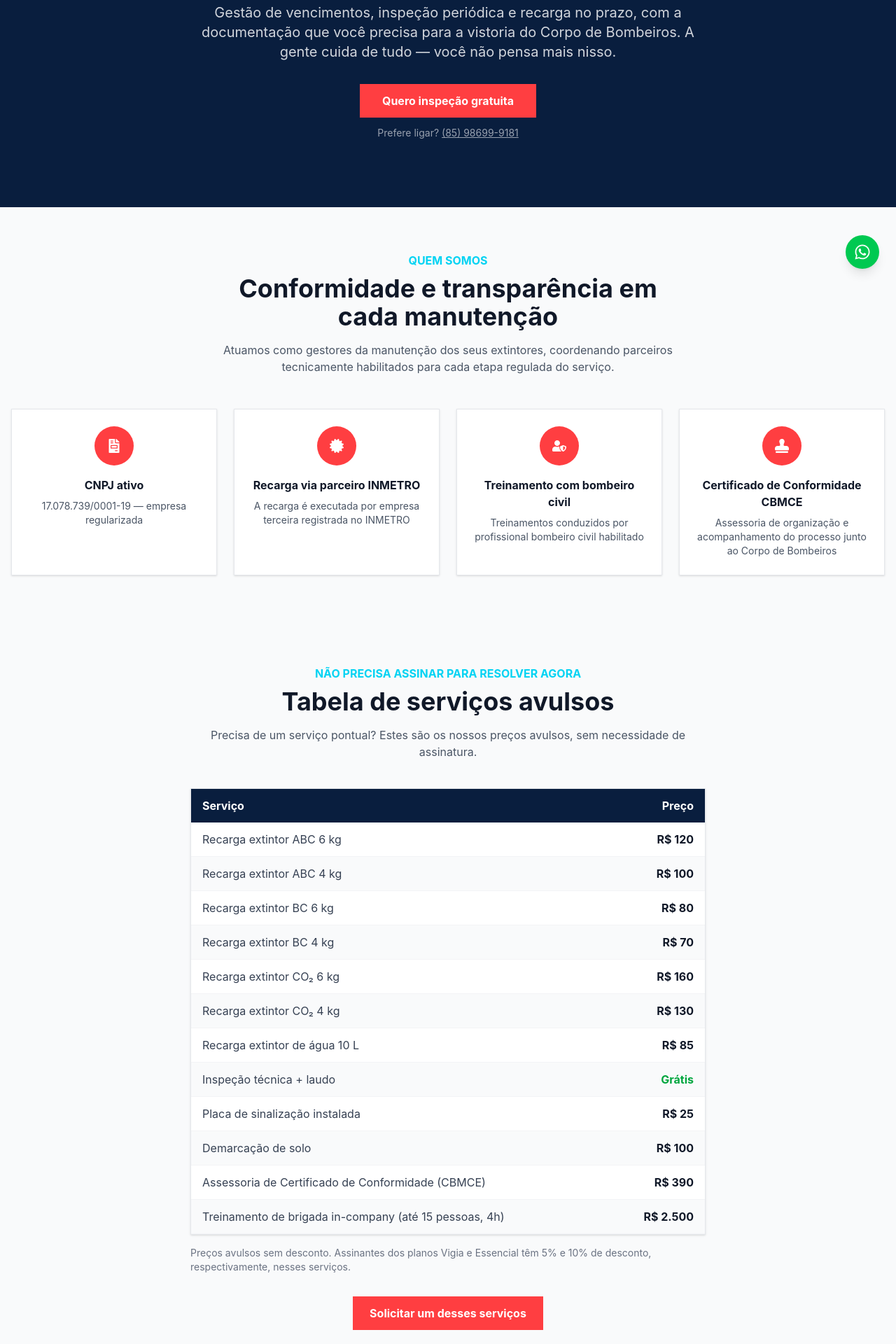
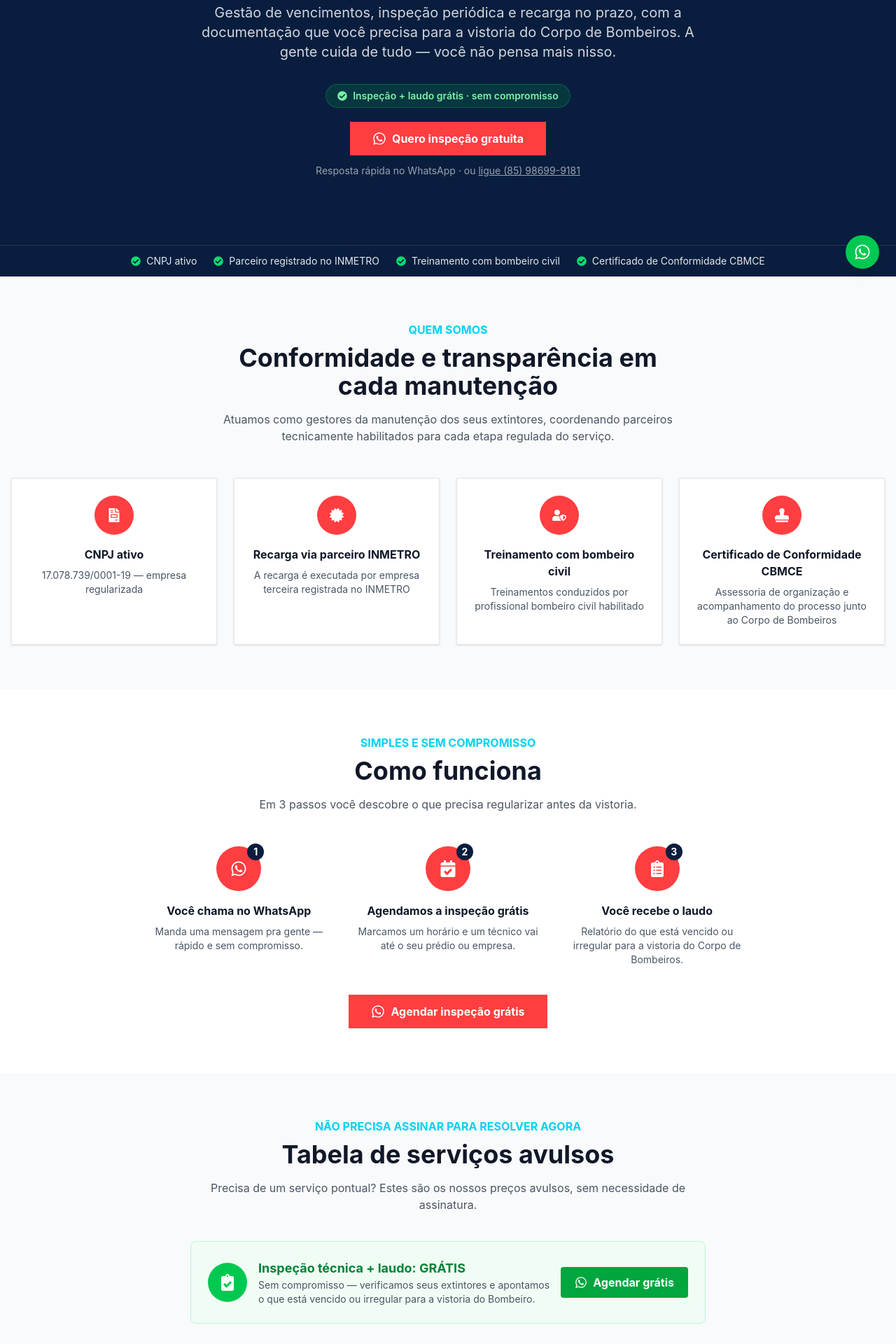
Before and after one commit to efemoreira/guardiao, a Next.js app: page /anuncio in a window 1280 px wide. Shown: the part 320-2240 px from the top of the page at 70% size. Built offline with nearby package versions, Linux system fonts and the light colour scheme.

Commit message:
feat: adiciona novas seções e componentes para aprimorar a experiência do usuário no anúncio

```diff
--- a/src/components/anuncio/AnuncioContent.tsx
+++ b/src/components/anuncio/AnuncioContent.tsx
@@ -3,7 +3,9 @@
 import React from 'react';
 import AnuncioLayout from './AnuncioLayout';
 import LandingHero from './AnuncioHero';
+import CredentialsStrip from './CredentialsStrip';
 import TrustSection from './TrustSection';
+import ComoFuncionaSection from './ComoFuncionaSection';
 import PricingSection from '../home/PricingSection';
 import WaterModuleSection from './WaterModuleSection';
 import AvulsosSection from './AvulsosSection';
@@ -17,8 +19,12 @@ const AnuncioContent: React.FC = () => {
       <SectionView name="anuncio_hero">
         <LandingHero />
       </SectionView>
+      <CredentialsStrip />
       <SectionView name="anuncio_trust">
         <TrustSection />
+      </SectionView>
+      <SectionView name="anuncio_como_funciona">
+        <ComoFuncionaSection />
       </SectionView>
       <SectionView name="anuncio_avulsos">
         <AvulsosSection />
--- a/src/components/anuncio/AnuncioHero.tsx
+++ b/src/components/anuncio/AnuncioHero.tsx
@@ -4,6 +4,7 @@ import Link from 'next/link';
 import { landingHeroStrings } from '../../lib/defaultStrings/landingHeroStrings';
 import { trackWhatsAppClick, trackPhoneCallClick } from '../../lib/analytics';
 import { generateWhatsAppLink } from '../../lib/utils/utils';
+import { Icon } from '../../utils/IconUtil';
 
 interface LandingHeroProps {
   title?: string;
@@ -71,23 +72,30 @@ const LandingHero: React.FC<LandingHeroProps> = ({
           animate={{ opacity: 1, y: 0 }}
           transition={{ delay: 0.4 }}
         >
+          <div className="mb-5 inline-flex items-center gap-2 bg-green-500/15 text-green-300 border border-green-500/30 rounded-full py-1.5 px-4 text-sm font-semibold">
+            <Icon icon="FaCheckCircle" />
+            <span>Inspeção + laudo grátis · sem compromisso</span>
+          </div>
+          <div>
             <Link
               href={generateWhatsAppLink(phoneNumber, message)}
               target="_blank"
               rel="noopener noreferrer"
               onClick={() => trackWhatsAppClick('landing_hero')}
-            className="inline-block bg-primary text-white py-3 px-8 font-bold hover:opacity-90 transition duration-300"
+              className="inline-flex items-center gap-2 bg-primary text-white py-3 px-8 font-bold hover:opacity-90 transition duration-300"
             >
+              <Icon icon="FaWhatsapp" className="text-xl" />
               {buttonText}
             </Link>
+          </div>
           <p className="mt-3 text-sm text-gray-400">
-            Prefere ligar?{' '}
+            Resposta rápida no WhatsApp · ou{' '}
             <a
               href={CALL_PHONE_HREF}
               onClick={() => trackPhoneCallClick('landing_hero')}
               className="underline hover:text-gray-300"
             >
-              {CALL_PHONE_DISPLAY}
+              ligue {CALL_PHONE_DISPLAY}
             </a>
           </p>
         </motion.div>
--- a/src/components/anuncio/AnuncioLayout.tsx
+++ b/src/components/anuncio/AnuncioLayout.tsx
@@ -5,6 +5,7 @@ import Link from 'next/link';
 import { Icon } from '../../utils/IconUtil';
 import Footer from '../layout/Footer';
 import WhatsAppFloatingButton from '../shared/WhatsAppFloatingButton';
+import MobileStickyCta from './MobileStickyCta';
 import { trackWhatsAppClick } from '../../lib/analytics';
 import { generateWhatsAppLink } from '../../lib/utils/utils';
 
@@ -37,7 +38,10 @@ const AnuncioLayout: React.FC<AnuncioLayoutProps> = ({ children }) => {
       </header>
       <main>{children}</main>
       <Footer />
-      <WhatsAppFloatingButton />
+      {/* Espaço no mobile para a barra sticky não cobrir o final do conteúdo */}
+      <div className="h-20 md:hidden" aria-hidden="true" />
+      <WhatsAppFloatingButton desktopOnly />
+      <MobileStickyCta />
     </>
   );
 };
--- a/src/components/anuncio/AvulsosSection.tsx
+++ b/src/components/anuncio/AvulsosSection.tsx
@@ -4,6 +4,7 @@ import Link from 'next/link';
 import { avulsosSectionStrings, AvulsoServiceItem } from '../../lib/defaultStrings/avulsosSectionStrings';
 import { trackWhatsAppClick } from '../../lib/analytics';
 import { generateWhatsAppLink } from '../../lib/utils/utils';
+import { Icon } from '../../utils/IconUtil';
 
 interface AvulsosSectionProps {
   subtitle?: string;
@@ -39,6 +40,32 @@ const AvulsosSection: React.FC<AvulsosSectionProps> = ({
           <h6 className="text-cyan-400 uppercase font-bold mb-2">{subtitle}</h6>
           <h2 className="text-2xl md:text-3xl lg:text-4xl font-bold text-gray-900 mb-4">{title}</h2>
           <p className="text-gray-600">{description}</p>
+        </motion.div>
+
+        <motion.div
+          className="mb-8 bg-green-50 border border-green-200 rounded-lg p-5 sm:p-6 flex flex-col sm:flex-row items-center gap-4 text-center sm:text-left"
+          initial={{ opacity: 0, y: 30 }}
+          whileInView={{ opacity: 1, y: 0 }}
+          viewport={{ once: true }}
+          transition={{ duration: 0.6 }}
+        >
+          <div className="shrink-0 w-14 h-14 bg-green-500 rounded-full flex items-center justify-center">
+            <Icon icon="FaClipboardCheck" className="text-white text-2xl" />
+          </div>
+          <div className="flex-1">
+            <p className="font-bold text-green-700 text-lg">Inspeção técnica + laudo: <span className="uppercase">Grátis</span></p>
+            <p className="text-sm text-gray-600">Sem compromisso — verificamos seus extintores e apontamos o que está vencido ou irregular para a vistoria do Bombeiro.</p>
+          </div>
+          <Link
+            href={generateWhatsAppLink('(85) 98671-8305', 'Oi! Quero agendar a inspeção gratuita dos meus extintores.')}
+            target="_blank"
+            rel="noopener noreferrer"
+            onClick={() => trackWhatsAppClick('landing_avulsos_inspecao')}
+            className="shrink-0 inline-flex items-center gap-2 bg-green-600 text-white py-2.5 px-5 font-bold rounded hover:bg-green-700 transition duration-300"
+          >
+            <Icon icon="FaWhatsapp" className="text-lg" />
+            Agendar grátis
+          </Link>
         </motion.div>
 
         <motion.div
--- /dev/null
+++ b/src/components/anuncio/ComoFuncionaSection.tsx
@@ -0,0 +1,89 @@
+import React from 'react';
+import { motion } from 'framer-motion';
+import Link from 'next/link';
+import { Icon } from '../../utils/IconUtil';
+import { trackWhatsAppClick } from '../../lib/analytics';
+import { generateWhatsAppLink } from '../../lib/utils/utils';
+
+interface Passo {
+  icon: string;
+  title: string;
+  description: string;
+}
+
+const passos: Passo[] = [
+  {
+    icon: 'FaWhatsapp',
+    title: 'Você chama no WhatsApp',
+    description: 'Manda uma mensagem pra gente — rápido e sem compromisso.',
+  },
+  {
+    icon: 'FaCalendarCheck',
+    title: 'Agendamos a inspeção grátis',
+    description: 'Marcamos um horário e um técnico vai até o seu prédio ou empresa.',
+  },
+  {
+    icon: 'FaClipboardList',
+    title: 'Você recebe o laudo',
+    description: 'Relatório do que está vencido ou irregular para a vistoria do Corpo de Bombeiros.',
+  },
+];
+
+const ComoFuncionaSection: React.FC = () => {
+  return (
+    <section id="how-it-works" className="py-12 md:py-16 bg-white">
+      <div className="container mx-auto px-4 max-w-4xl">
+        <motion.div
+          className="text-center mb-12 max-w-2xl mx-auto"
+          initial={{ opacity: 0, y: 30 }}
+          whileInView={{ opacity: 1, y: 0 }}
+          viewport={{ once: true }}
+          transition={{ duration: 0.6 }}
+        >
+          <h6 className="text-cyan-400 uppercase font-bold mb-2">Simples e sem compromisso</h6>
+          <h2 className="text-2xl md:text-3xl lg:text-4xl font-bold text-gray-900 mb-4">Como funciona</h2>
+          <p className="text-gray-600">Em 3 passos você descobre o que precisa regularizar antes da vistoria.</p>
+        </motion.div>
+
+        <div className="grid grid-cols-1 md:grid-cols-3 gap-8">
+          {passos.map((passo, index) => (
+            <motion.div
+              key={index}
+              className="text-center"
+              initial={{ opacity: 0, y: 30 }}
+              whileInView={{ opacity: 1, y: 0 }}
+              viewport={{ once: true }}
+              transition={{ duration: 0.5, delay: index * 0.1 }}
+            >
+              <div className="relative w-16 h-16 mx-auto mb-4">
+                <div className="w-16 h-16 bg-primary rounded-full flex items-center justify-center">
+                  <Icon icon={passo.icon} className="text-white text-2xl" />
+                </div>
+                <span className="absolute -top-1 -right-1 w-6 h-6 bg-secondary text-white text-sm font-bold rounded-full flex items-center justify-center">
+                  {index + 1}
+                </span>
+              </div>
+              <h3 className="font-bold text-gray-900 mb-2">{passo.title}</h3>
+              <p className="text-sm text-gray-600">{passo.description}</p>
+            </motion.div>
+          ))}
+        </div>
+
+        <div className="text-center mt-10">
+          <Link
+            href={generateWhatsAppLink('(85) 98671-8305', 'Oi! Quero agendar a inspeção gratuita dos meus extintores.')}
+            target="_blank"
+            rel="noopener noreferrer"
+            onClick={() => trackWhatsAppClick('landing_como_funciona')}
+            className="inline-flex items-center gap-2 bg-primary text-white py-3 px-8 font-bold hover:opacity-90 transition duration-300"
+          >
+            <Icon icon="FaWhatsapp" className="text-xl" />
+            Agendar inspeção grátis
+          </Link>
+        </div>
+      </div>
+    </section>
+  );
+};
+
+export default ComoFuncionaSection;
--- /dev/null
+++ b/src/components/anuncio/CredentialsStrip.tsx
@@ -0,0 +1,30 @@
+import React from 'react';
+import { Icon } from '../../utils/IconUtil';
+
+// Credenciais reais e verificáveis (mesmas da TrustSection), em versão curta,
+// exibidas logo abaixo do Hero para dar credibilidade imediata ao tráfego pago.
+const credenciais = [
+  'CNPJ ativo',
+  'Parceiro registrado no INMETRO',
+  'Treinamento com bombeiro civil',
+  'Certificado de Conformidade CBMCE',
+];
+
+const CredentialsStrip: React.FC = () => {
+  return (
+    <section className="bg-secondary border-t border-white/10 py-3">
+      <div className="container mx-auto px-4">
+        <ul className="flex flex-wrap items-center justify-center gap-x-6 gap-y-2 text-sm text-gray-200">
+          {credenciais.map((item) => (
+            <li key={item} className="inline-flex items-center gap-2">
+              <Icon icon="FaCheckCircle" className="text-green-400" />
+              <span>{item}</span>
+            </li>
+          ))}
+        </ul>
+      </div>
+    </section>
+  );
+};
+
+export default CredentialsStrip;
--- /dev/null
+++ b/src/components/anuncio/MobileStickyCta.tsx
@@ -0,0 +1,40 @@
+import React from 'react';
+import Link from 'next/link';
+import { Icon } from '../../utils/IconUtil';
+import { trackWhatsAppClick, trackPhoneCallClick } from '../../lib/analytics';
+import { generateWhatsAppLink } from '../../lib/utils/utils';
+
+const WHATSAPP_NUMBER = '(85) 98671-8305';
+const WHATSAPP_MESSAGE = 'Oi! Quero agendar a inspeção gratuita dos meus extintores.';
+const CALL_HREF = 'tel:+5585986999181';
+
+/**
+ * Barra fixa no rodapé, só no mobile, com o CTA principal sempre visível.
+ * Alvo de toque muito maior que o botão flutuante — reduz o atrito para clicar no WhatsApp.
+ */
+const MobileStickyCta: React.FC = () => {
+  return (
+    <div className="md:hidden fixed bottom-0 inset-x-0 z-[80] bg-white border-t border-gray-200 shadow-[0_-2px_12px_rgba(0,0,0,0.1)] flex gap-2 p-3">
+      <Link
+        href={generateWhatsAppLink(WHATSAPP_NUMBER, WHATSAPP_MESSAGE)}
+        target="_blank"
+        rel="noopener noreferrer"
+        onClick={() => trackWhatsAppClick('sticky_mobile')}
+        className="flex-1 inline-flex items-center justify-center gap-2 bg-green-600 text-white py-3 font-bold rounded hover:bg-green-700 transition duration-300"
+      >
+        <Icon icon="FaWhatsapp" className="text-xl" />
+        Falar no WhatsApp
+      </Link>
+      <a
+        href={CALL_HREF}
+        onClick={() => trackPhoneCallClick('sticky_mobile')}
+        aria-label="Ligar agora"
+        className="shrink-0 inline-flex items-center justify-center bg-secondary text-white px-5 rounded hover:opacity-90 transition duration-300"
+      >
+        <Icon icon="FaPhoneAlt" className="text-lg" />
+      </a>
+    </div>
+  );
+};
+
+export default MobileStickyCta;
--- a/src/components/shared/WhatsAppFloatingButton.tsx
+++ b/src/components/shared/WhatsAppFloatingButton.tsx
@@ -7,11 +7,14 @@ import { trackWhatsAppClick } from '../../lib/analytics';
 interface WhatsAppFloatingButtonProps {
   phoneNumber?: string;
   message?: string;
+  /** Esconde no mobile (usado quando há uma barra sticky de CTA cobrindo o rodapé). */
+  desktopOnly?: boolean;
 }
 
 const WhatsAppFloatingButton: React.FC<WhatsAppFloatingButtonProps> = ({
   phoneNumber = '(85) 98671-8305',
   message = 'Olá! Gostaria de saber mais sobre os serviços da Guardião Extintores.',
+  desktopOnly = false,
 }) => {
   return (
     <motion.a
@@ -23,7 +26,7 @@ const WhatsAppFloatingButton: React.FC<WhatsAppFloatingButtonProps> = ({
       initial={{ opacity: 0, y: 20 }}
       animate={{ opacity: 1, y: 0 }}
       transition={{ duration: 0.3 }}
-      className="fixed bottom-24 right-6 z-[70] bg-green-500 text-white h-12 w-12 rounded-full flex items-center justify-center shadow-lg hover:bg-green-600 transition-all duration-300"
+      className={`${desktopOnly ? 'hidden md:flex' : 'flex'} fixed bottom-24 right-6 z-[70] bg-green-500 text-white h-12 w-12 rounded-full items-center justify-center shadow-lg hover:bg-green-600 transition-all duration-300`}
     >
       <Icon icon="FaWhatsapp" className="text-2xl" />
     </motion.a>
```
Lines whose indentation alone changed are shown as unchanged.
